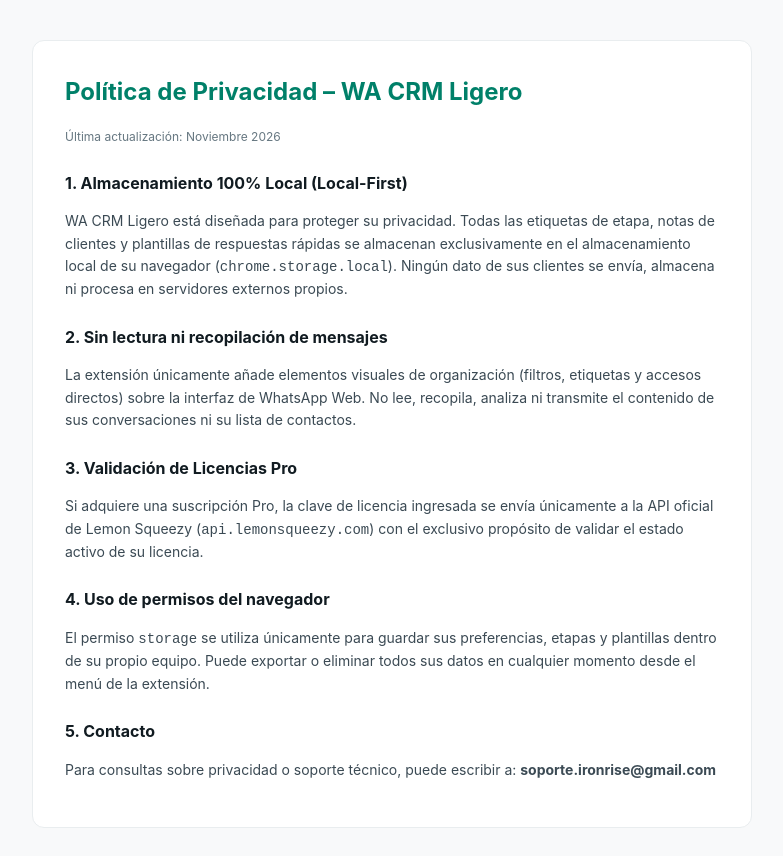
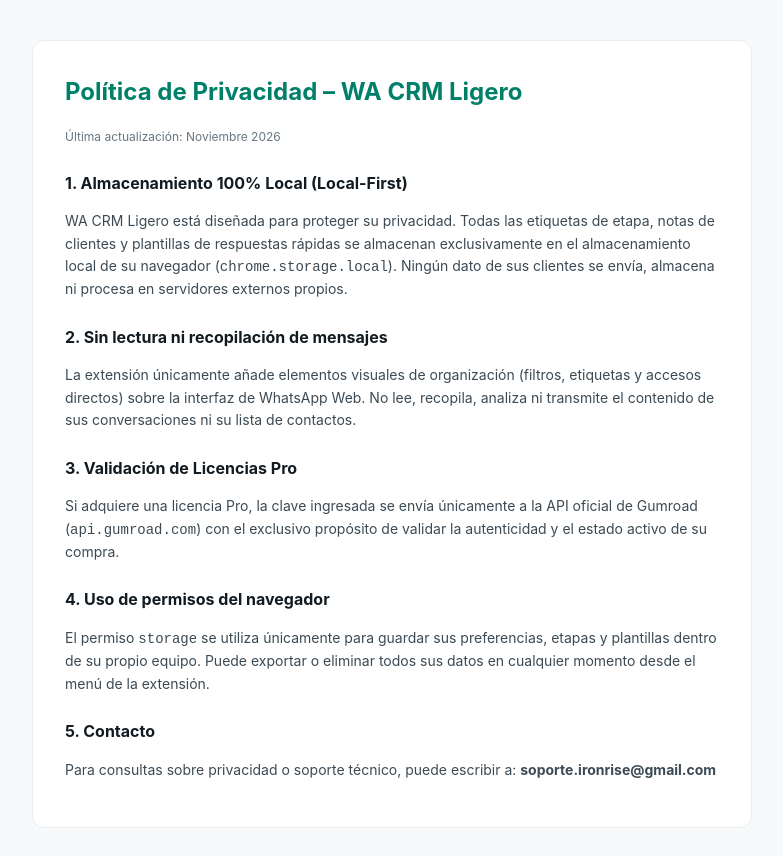
Before and after one commit to Karbox24/wa-crm-ligero-privacy, a plain HTML site: page index.html in a window 1280 px wide. Shown: the whole page, without its empty margins (248-1031 px from the left). Drawn offline with Linux system fonts and the light colour scheme.

Commit message:
Update license validation API from Lemon Squeezy to Gumroad

```diff
--- a/index.html
+++ b/index.html
@@ -38,7 +38,7 @@
     <p>La extensión únicamente añade elementos visuales de organización (filtros, etiquetas y accesos directos) sobre la interfaz de WhatsApp Web. No lee, recopila, analiza ni transmite el contenido de sus conversaciones ni su lista de contactos.</p>
 
     <h2>3. Validación de Licencias Pro</h2>
-    <p>Si adquiere una suscripción Pro, la clave de licencia ingresada se envía únicamente a la API oficial de Lemon Squeezy (<code>api.lemonsqueezy.com</code>) con el exclusivo propósito de validar el estado activo de su licencia.</p>
+    <p>Si adquiere una licencia Pro, la clave ingresada se envía únicamente a la API oficial de Gumroad (<code>api.gumroad.com</code>) con el exclusivo propósito de validar la autenticidad y el estado activo de su compra.</p>
 
     <h2>4. Uso de permisos del navegador</h2>
     <p>El permiso <code>storage</code> se utiliza únicamente para guardar sus preferencias, etapas y plantillas dentro de su propio equipo. Puede exportar o eliminar todos sus datos en cualquier momento desde el menú de la extensión.</p>
```
